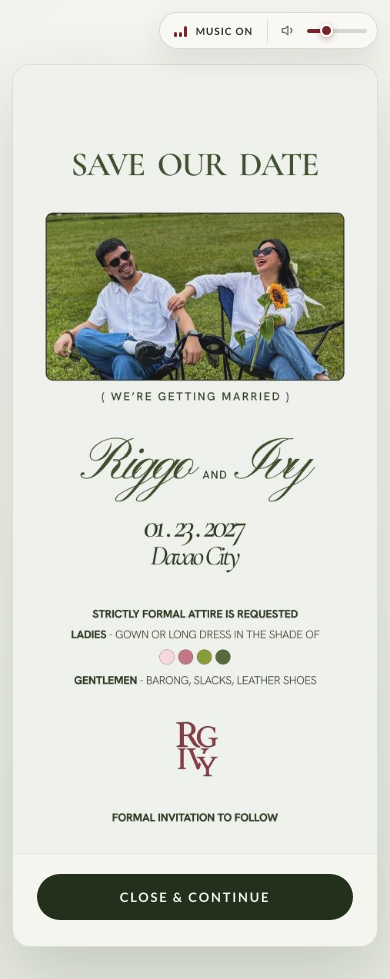
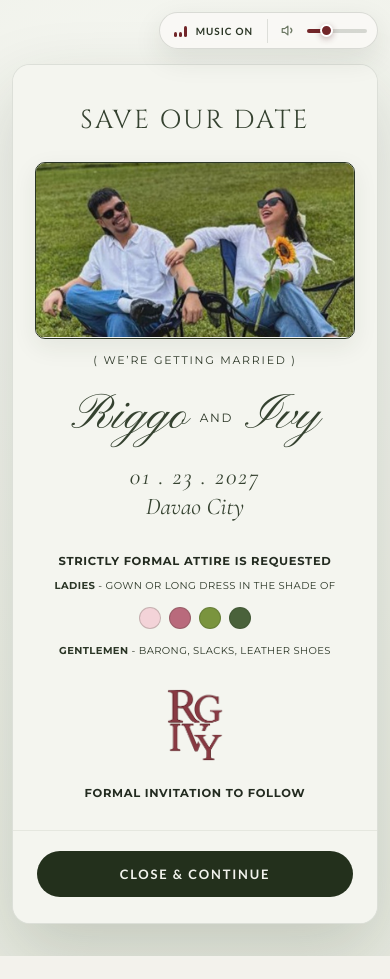
Before and after one commit to arvnddl18/ivy-and-riggo, a website: page public/save-the-date/index.html in a window 390 px wide. Both pictures are taken after a click on the button 195 px from the left and 397 px from the top of the page. After the commit the page ends 956 px from the top, so only its background shows below. Drawn offline with nearby package versions, Linux system fonts and the light colour scheme.

Commit message:
Upgrade Save Our Date card and warning badge to razor-sharp Retina HTML/vector rendering on mobile

```diff
--- a/public/css/save-the-date.css
+++ b/public/css/save-the-date.css
@@ -580,7 +580,40 @@ body {
   100% { transform: translateX(130%); opacity: 0; }
 }
 
-.std-card-img {
+/* ==========================================================================
+   Crisp Retina HTML/CSS Save Our Date Card (Infinite Vector Resolution!)
+   ========================================================================== */
+.std-hd-card {
+  width: 100%;
+  background: #F4F5EF;
+  padding: 54px 32px 38px;
+  display: flex;
+  flex-direction: column;
+  align-items: center;
+  text-align: center;
+  color: #354230;
+}
+
+.std-hd-heading {
+  font-family: 'Cinzel', 'Cormorant Garamond', Georgia, serif;
+  font-weight: 400;
+  font-size: 32px;
+  letter-spacing: 0.08em;
+  line-height: 1.2;
+  color: #354230;
+  margin-bottom: 26px;
+}
+
+.std-hd-photo-frame {
+  width: 100%;
+  border-radius: 10px;
+  overflow: hidden;
+  border: 1.2px solid #2B3626;
+  box-shadow: 0 8px 24px rgba(35, 48, 28, 0.08);
+  margin-bottom: 14px;
+}
+
+.std-hd-photo-frame img {
   width: 100%;
   height: auto;
   display: block;
@@ -588,8 +621,134 @@ body {
   transition: transform 1600ms var(--ease-editorial) 200ms;
 }
 
-.std-stage.is-visible .std-card-img {
+.std-stage.is-visible .std-hd-photo-frame img {
   transform: scale(1);
+}
+
+.std-hd-kicker {
+  font-family: 'Montserrat', var(--font-sans);
+  font-weight: 500;
+  font-size: 11px;
+  letter-spacing: 0.16em;
+  color: #2B3626;
+  margin-bottom: 24px;
+}
+
+.std-hd-names {
+  display: flex;
+  align-items: baseline;
+  justify-content: center;
+  gap: 12px;
+  margin-bottom: 22px;
+  flex-wrap: nowrap;
+}
+
+.std-hd-script {
+  font-family: 'Pinyon Script', 'Great Vibes', cursive;
+  font-weight: 400;
+  font-size: 62px;
+  line-height: 1;
+  color: #354230;
+}
+
+.std-hd-and {
+  font-family: 'Montserrat', var(--font-sans);
+  font-weight: 500;
+  font-size: 12px;
+  letter-spacing: 0.14em;
+  color: #2B3626;
+  transform: translateY(-6px);
+}
+
+.std-hd-date-block {
+  display: flex;
+  flex-direction: column;
+  align-items: center;
+  gap: 2px;
+  margin-bottom: 32px;
+}
+
+.std-hd-date {
+  font-family: 'Cormorant Garamond', Georgia, serif;
+  font-style: italic;
+  font-weight: 500;
+  font-size: 27px;
+  letter-spacing: 0.08em;
+  line-height: 1.2;
+  color: #354230;
+}
+
+.std-hd-city {
+  font-family: 'Cormorant Garamond', Georgia, serif;
+  font-style: italic;
+  font-weight: 500;
+  font-size: 27px;
+  line-height: 1.2;
+  color: #354230;
+}
+
+.std-hd-attire {
+  display: flex;
+  flex-direction: column;
+  align-items: center;
+  gap: 10px;
+  margin-bottom: 30px;
+}
+
+.std-hd-attire-title {
+  font-family: 'Montserrat', var(--font-sans);
+  font-weight: 700;
+  font-size: 11.5px;
+  letter-spacing: 0.06em;
+  color: #232B20;
+}
+
+.std-hd-attire-line {
+  font-family: 'Montserrat', var(--font-sans);
+  font-weight: 400;
+  font-size: 11px;
+  letter-spacing: 0.04em;
+  line-height: 1.5;
+  color: #2B3626;
+}
+
+.std-hd-attire-line strong {
+  font-weight: 700;
+}
+
+.std-hd-swatches {
+  display: inline-flex;
+  align-items: center;
+  justify-content: center;
+  gap: 8px;
+  margin: 4px 0;
+}
+
+.std-hd-swatch {
+  width: 22px;
+  height: 22px;
+  border-radius: 50%;
+  border: 1px solid rgba(43, 54, 38, 0.22);
+  display: inline-block;
+}
+
+.std-hd-monogram {
+  width: 58px;
+  margin-bottom: 24px;
+}
+
+.std-hd-monogram img {
+  width: 100%;
+  height: auto;
+  display: block;
+}
+
+.std-hd-footer-note {
+  font-family: 'Montserrat', var(--font-sans);
+  font-weight: 700;
+  font-size: 11.5px;
+  letter-spacing: 0.06em;
+  color: #232B20;
 }
 
 .std-card-actions {
@@ -701,27 +860,33 @@ body {
   transition: opacity 650ms var(--ease-editorial) 900ms;
 }
 
-/* Warning Icon Badge: starts huge in the center of the modal, then smoothly zooms out & docks at the top */
+/* Warning Icon Badge: native 160px vector layout scaled down to 0.3625 (58px) so it is 100% razor-sharp HD at both large and small sizes! */
 .warning-badge {
   position: relative;
   z-index: 5;
-  width: 58px;
-  min-width: 58px;
-  height: 58px;
-  min-height: 58px;
+  width: 160px;
+  min-width: 160px;
+  height: 160px;
+  min-height: 160px;
   flex-shrink: 0;
   aspect-ratio: 1 / 1;
   border-radius: 50%;
   background: #EFE7E5;
-  border: 1.5px solid rgba(114, 38, 41, 0.35);
+  border: 3.5px solid rgba(114, 38, 41, 0.35);
   color: var(--crimson);
   display: flex;
   align-items: center;
   justify-content: center;
-  margin-bottom: 16px;
-  transform: translateY(210px) scale(2.85);
+  margin-top: -51px;
+  margin-bottom: -35px;
+  transform: translateY(205px) scale(1);
   transform-origin: center center;
   will-change: transform;
+}
+
+.warning-badge svg {
+  width: 72px;
+  height: 72px;
 }
 
 .warning-backdrop.is-open .warning-badge {
@@ -731,19 +896,19 @@ body {
 @keyframes warningBadgeZoomDock {
   0% {
     opacity: 0;
-    transform: translateY(210px) scale(3.2);
+    transform: translateY(205px) scale(1.12);
   }
   18% {
     opacity: 1;
-    transform: translateY(210px) scale(2.75);
+    transform: translateY(205px) scale(0.96);
   }
   42% {
     opacity: 1;
-    transform: translateY(210px) scale(2.85);
+    transform: translateY(205px) scale(1);
   }
   100% {
     opacity: 1;
-    transform: translateY(0) scale(1);
+    transform: translateY(0) scale(0.3625);
   }
 }
 
@@ -934,6 +1099,22 @@ body {
   .std-stage {
     padding: 64px 12px 32px;
   }
+  .std-hd-card {
+    padding: 40px 22px 30px;
+  }
+  .std-hd-heading {
+    font-size: 26px;
+  }
+  .std-hd-script {
+    font-size: 50px;
+  }
+  .std-hd-date,
+  .std-hd-city {
+    font-size: 24px;
+  }
+  .std-hd-attire-line {
+    font-size: 10px;
+  }
   .warning-dialog {
     padding: 32px 22px 26px;
   }
--- a/public/save-the-date/index.html
+++ b/public/save-the-date/index.html
@@ -26,9 +26,9 @@
 
   <link rel="preconnect" href="https://fonts.googleapis.com" />
   <link rel="preconnect" href="https://fonts.gstatic.com" crossorigin />
-  <link href="https://fonts.googleapis.com/css2?family=Cormorant+Garamond:ital,wght@0,300;0,400;0,500;0,600;1,300;1,400;1,600&family=Great+Vibes&family=Lato:wght@300;400;700&display=swap" rel="stylesheet" />
+  <link href="https://fonts.googleapis.com/css2?family=Cinzel:wght@400;500&family=Cormorant+Garamond:ital,wght@0,300;0,400;0,500;0,600;1,300;1,400;1,600&family=Great+Vibes&family=Lato:wght@300;400;700&family=Montserrat:wght@400;600;700&family=Pinyon+Script&display=swap" rel="stylesheet" />
 
-  <link rel="stylesheet" href="/css/save-the-date.css" />
+  <link rel="stylesheet" href="/css/save-the-date.css?v=6" />
 </head>
 <body>
 
@@ -123,12 +123,52 @@
   </div>
 
   <!-- ========================================================================
-       Step 2: Save the Date Card View
+       Step 2: Crisp Retina HTML/CSS Save the Date Card View
        ======================================================================== -->
   <main class="std-stage" id="stdStage" aria-hidden="true">
     <div class="std-card-frame" id="stdCardFrame">
-      <!-- High-Resolution Save the Date Card Image -->
-      <img class="std-card-img" src="/assets/save-the-date.png" alt="Save Our Date — Riggo and Ivy — 01.23.2027 Davao City — Strictly Formal Attire Is Requested" />
+      <article class="std-hd-card" aria-label="Save Our Date — Riggo and Ivy — 01.23.2027 Davao City">
+        <h1 class="std-hd-heading">SAVE OUR DATE</h1>
+
+        <div class="std-hd-photo-frame">
+          <img src="/assets/std-couple-photo.jpg" alt="Riggo and Ivy smiling outdoors with a sunflower" />
+        </div>
+
+        <p class="std-hd-kicker">( WE’RE GETTING MARRIED )</p>
+
+        <div class="std-hd-names">
+          <span class="std-hd-script">Riggo</span>
+          <span class="std-hd-and">AND</span>
+          <span class="std-hd-script">Ivy</span>
+        </div>
+
+        <div class="std-hd-date-block">
+          <p class="std-hd-date">01 . 23 . 2027</p>
+          <p class="std-hd-city">Davao City</p>
+        </div>
+
+        <div class="std-hd-attire">
+          <p class="std-hd-attire-title">STRICTLY FORMAL ATTIRE IS REQUESTED</p>
+          <p class="std-hd-attire-line">
+            <strong>LADIES</strong> - GOWN OR LONG DRESS IN THE SHADE OF
+          </p>
+          <div class="std-hd-swatches" role="list" aria-label="Ladies dress color palette">
+            <span class="std-hd-swatch" role="listitem" style="background-color: #F3D3D8;" title="Soft Blush"></span>
+            <span class="std-hd-swatch" role="listitem" style="background-color: #B96A7C;" title="Dusty Rose"></span>
+            <span class="std-hd-swatch" role="listitem" style="background-color: #7A943E;" title="Olive Moss"></span>
+            <span class="std-hd-swatch" role="listitem" style="background-color: #4A623B;" title="Forest Green"></span>
+          </div>
+          <p class="std-hd-attire-line">
+            <strong>GENTLEMEN</strong> - BARONG, SLACKS, LEATHER SHOES
+          </p>
+        </div>
+
+        <div class="std-hd-monogram">
+          <img src="/assets/rg-ivy-monogram.png" alt="RG &amp; IVY Monogram" />
+        </div>
+
+        <p class="std-hd-footer-note">FORMAL INVITATION TO FOLLOW</p>
+      </article>
 
       <!-- Bottom Action Bar -->
       <div class="std-card-actions">
@@ -148,7 +188,7 @@
       <div class="warning-intro-curtain" aria-hidden="true"></div>
 
       <div class="warning-badge" aria-hidden="true">
-        <svg width="26" height="26" viewBox="0 0 24 24" fill="none" stroke="currentColor" stroke-width="1.8" stroke-linecap="round" stroke-linejoin="round">
+        <svg viewBox="0 0 24 24" fill="none" stroke="currentColor" stroke-width="1.8" stroke-linecap="round" stroke-linejoin="round">
           <path d="M10.29 3.86L1.82 18a2 2 0 0 0 1.71 3h16.94a2 2 0 0 0 1.71-3L13.71 3.86a2 2 0 0 0-3.42 0z"></path>
           <line x1="12" y1="9" x2="12" y2="13"></line>
           <line x1="12" y1="17" x2="12.01" y2="17"></line>
```
Also changed, not shown: public/assets/std-couple-photo.jpg (added).
